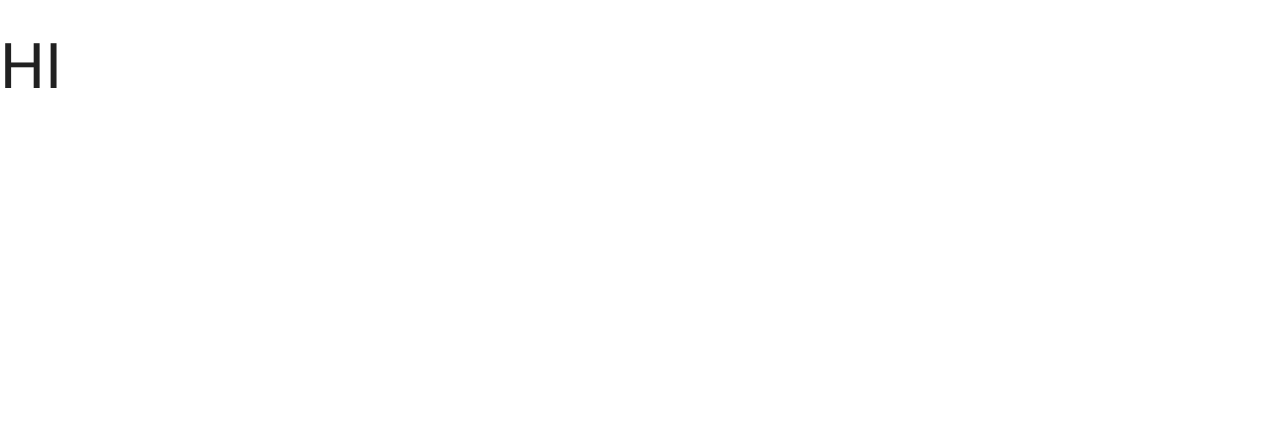
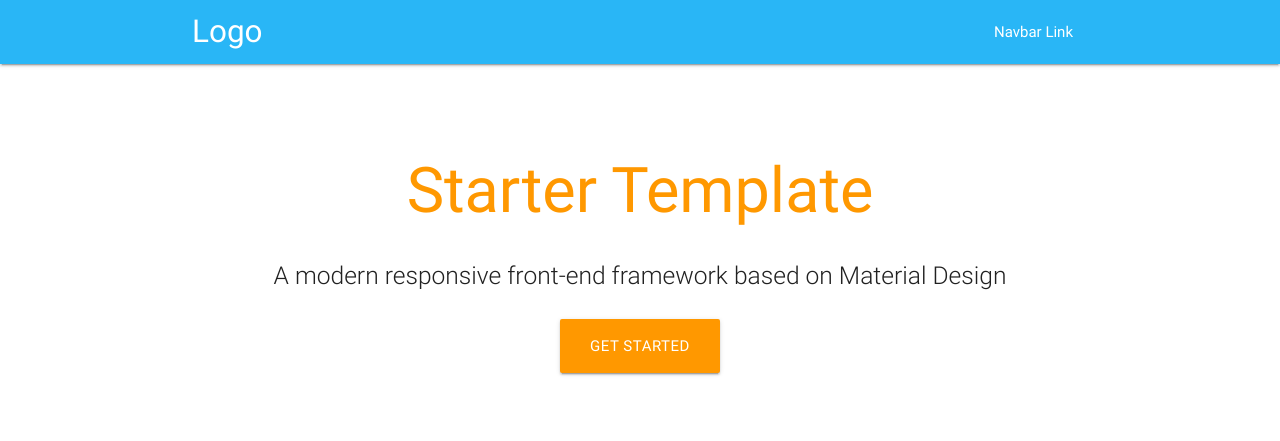
Before and after one commit to ashankv/personal-website, a plain HTML site: page index.html in a window 1280 px wide. Drawn offline with nearby package versions, Linux system fonts and the light colour scheme.

Commit message:
Testing materialize

```diff
--- a/index.html
+++ b/index.html
@@ -1,15 +1,39 @@
-<!DOCTYPE html>
-  <html>
-    <head>
-      <link href="https://fonts.googleapis.com/icon?family=Material+Icons" rel="stylesheet">
-      <link type="text/css" rel="stylesheet" href="css/materialize.min.css"  media="screen,projection"/>
-      <meta name="viewport" content="width=device-width, initial-scale=1.0"/>
-    </head>
+<html lang="en">
+<head>
+  <meta http-equiv="Content-Type" content="text/html; charset=UTF-8"/>
+  <meta name="viewport" content="width=device-width, initial-scale=1, maximum-scale=1.0"/>
+  <title>Starter Template - Materialize</title>
 
-    <body>
-      <script type="text/javascript" src="https://code.jquery.com/jquery-3.2.1.min.js"></script>
-      <script type="text/javascript" src="js/materialize.min.js"></script>
-    </body>
+  <!-- CSS  -->
+  <link href="https://fonts.googleapis.com/icon?family=Material+Icons" rel="stylesheet">
+  <link href="css/materialize.css" type="text/css" rel="stylesheet" media="screen,projection"/>
+  <link href="css/style.css" type="text/css" rel="stylesheet" media="screen,projection"/>
+</head>
+<body>
+  <nav class="light-blue lighten-1" role="navigation">
+    <div class="nav-wrapper container"><a id="logo-container" href="#" class="brand-logo">Logo</a>
+      <ul class="right hide-on-med-and-down">
+        <li><a href="#">Navbar Link</a></li>
+      </ul>
 
-    <h1> HI </h1>
-  </html>
+      <ul id="nav-mobile" class="side-nav">
+        <li><a href="#">Navbar Link</a></li>
+      </ul>
+      <a href="#" data-activates="nav-mobile" class="button-collapse"><i class="material-icons">menu</i></a>
+    </div>
+  </nav>
+  <div class="section no-pad-bot" id="index-banner">
+    <div class="container">
+      <br><br>
+      <h1 class="header center orange-text">Starter Template</h1>
+      <div class="row center">
+        <h5 class="header col s12 light">A modern responsive front-end framework based on Material Design</h5>
+      </div>
+      <div class="row center">
+        <a href="http://materializecss.com/getting-started.html" id="download-button" class="btn-large waves-effect waves-light orange">Get Started</a>
+      </div>
+      <br><br>
+
+    </div>
+  </div>
+</body>
```
